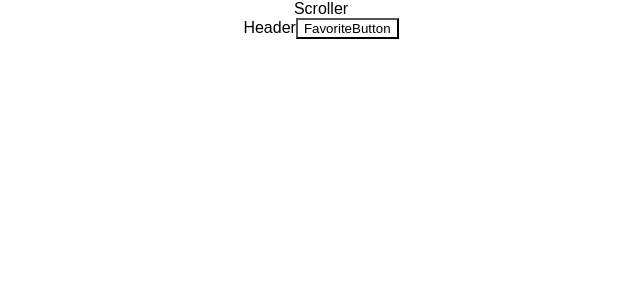
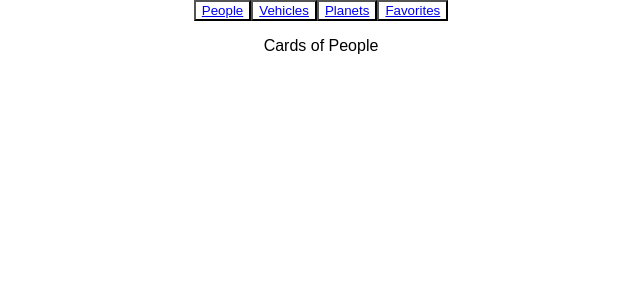
Before and after one commit to jasonhughes1/swapi-box, a React (Create React App) app: page /people in a window 1280 px wide. Shown: the top 300 px of the page, without its empty margins (319-959 px from the left). Built offline with nearby package versions, Linux system fonts and the light colour scheme.

Commit message:
set up react router and various components

```diff
--- a/src/Components/App.js
+++ b/src/Components/App.js
@@ -1,8 +1,6 @@
 import React, { Component } from 'react';
-import Scroller from './Scroller';
 import Main from './Main';
 import '../scss/App.css';
-
 
 class App extends Component {
   // constructor() {
@@ -19,7 +17,6 @@ class App extends Component {
   render() {
     return (
       <div className="App">
-        <Scroller />
         <Main />
       </div>
     );
--- a/src/Components/ButtonContainer.js
+++ b/src/Components/ButtonContainer.js
@@ -1,11 +1,30 @@
-import React form 'react';
+import React from 'react';
+import { Link } from 'react-router-dom';
 
 const ButtonContainer = () => {
-  return (
-    <div>
-      ButtonContainer
-    </div>
-  )
-}
+    return (
+      <div>
+        <button className='people-button'>
+          <Link to='/people'>People</Link>
+        </button>
+        <button className='vehicles-button'>
+          <Link to='/vehicles'>Vehicles</Link>
+        </button>
+        <button className='planets-button'>
+          <Link to='/planets'>Planets</Link>
+        </button>
+        <button className='favorites-button'>
+          <Link to='/favorites'>Favorites</Link>
+        </button>
+
+      </div>
+    )
+  }
+
+
+
+
+
+
 
 export default ButtonContainer;
--- a/src/Components/FavoriteButton.js
+++ /dev/null
@@ -1,11 +0,0 @@
-import React from 'react';
-
-const FavoriteButton = () => {
-  return (
-    <button>
-      FavoriteButton
-    </button>
-  )
-}
-
-export default FavoriteButton;
--- /dev/null
+++ b/src/Components/Favorites.js
@@ -0,0 +1,13 @@
+import React from 'react';
+import ButtonContainer from './ButtonContainer';
+
+const Favorites = () => {
+  return (
+    <div>
+      <ButtonContainer />
+      <p>Cards of Favorites</p>
+    </div>
+  )
+}
+
+export default Favorites;
--- a/src/Components/Header.js
+++ b/src/Components/Header.js
@@ -1,11 +1,9 @@
 import React from 'react';
-import FavoriteButton from './FavoriteButton';
 
 const Header = () => {
   return (
     <div>
-      Header
-      <FavoriteButton/>
+      Header:
     </div>
   )
 }
--- /dev/null
+++ b/src/Components/HomePage.js
@@ -0,0 +1,12 @@
+import React from 'react';
+import ButtonContainer from './ButtonContainer';
+
+const HomePage = () => {
+  return (
+    <div>
+      <ButtonContainer />
+    </div>
+  )
+}
+
+export default HomePage;
--- a/src/Components/Main.js
+++ b/src/Components/Main.js
@@ -1,10 +1,25 @@
 import React from 'react';
 import Header from './Header';
+import Scroller from './Scroller';
+import ButtonContainer from './ButtonContainer';
+import { Switch, Route } from 'react-router-dom';
+import HomePage from './HomePage';
+import Favorites from './Favorites';
+import People from './People';
+import Vehicles from './Vehicles';
+import Planets from './Planets';
+
 
 const Main = () => {
   return (
     <div>
-      <Header />
+      <Switch>
+        <Route exact path='/' component={HomePage}/>
+        <Route path='/favorites' component={Favorites}/>
+        <Route path='/people' component={People}/>
+        <Route path='/vehicles' component={Vehicles}/>
+        <Route path='/planets' component={Planets}/>
+      </Switch>
     </div>
   )
 }
--- /dev/null
+++ b/src/Components/People.js
@@ -0,0 +1,13 @@
+import React from 'react';
+import ButtonContainer from './ButtonContainer';
+
+const People = () => {
+  return (
+    <div>
+      <ButtonContainer />
+      <p>Cards of People</p>
+    </div>
+  )
+}
+
+export default People;
--- /dev/null
+++ b/src/Components/Planets.js
@@ -0,0 +1,13 @@
+import React from 'react';
+import ButtonContainer from './ButtonContainer';
+
+const Planets = () => {
+  return (
+    <div>
+      <ButtonContainer />
+      <p>Cards of Planets</p>
+    </div>
+  )
+}
+
+export default Planets;
--- /dev/null
+++ b/src/Components/Vehicles.js
@@ -0,0 +1,13 @@
+import React from 'react';
+import ButtonContainer from './ButtonContainer';
+
+const Vehicles = () => {
+  return (
+    <div>
+      <ButtonContainer />
+      <p>Cards of Vehicles</p>
+    </div>
+  )
+}
+
+export default Vehicles;
--- a/src/index.js
+++ b/src/index.js
@@ -2,12 +2,12 @@ import React from 'react';
 import ReactDOM from 'react-dom';
 import './index.css';
 import App from './Components/App';
-import { BrowserRouter , Route } from 'react-router-dom';
+import createHistory from 'history/createBrowserHistory';
+import { BrowserRouter as Router } from 'react-router-dom';
+const history = createHistory();
 
 ReactDOM.render(
-  <BrowserRouter>
-    <div>
-      <Route component={App} />
-    </div>
-  </BrowserRouter >,
+  <Router history={history}>
+    <App />
+  </Router>,
   document.getElementById('root'));
```
